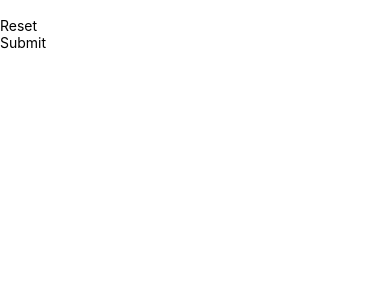
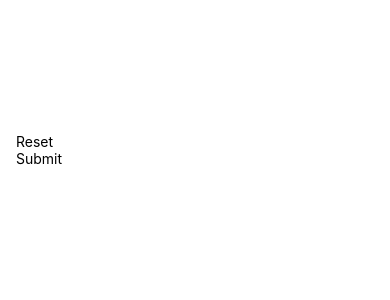
Before and after one commit to ciarancooke9/number_game_react, a React Native app: screen / in a window 390 px wide. Shown: the top 300 px of the page. Built offline with nearby package versions, Linux system fonts and the light colour scheme.

Commit message:
style added to start game screen

```diff
--- a/screens/StartGameScreen.js
+++ b/screens/StartGameScreen.js
@@ -1,10 +1,10 @@
-import { TextInput, View } from "react-native";
+import { TextInput, View, StyleSheet } from "react-native";
 
 import PrimaryButton from "../components/PrimaryButton";
 
 function StartGameScreen() {
   return (
-    <View>
+    <View style={styles.inputContainer}>
       <TextInput />
       <PrimaryButton>Reset</PrimaryButton>
       <PrimaryButton>Submit</PrimaryButton>
@@ -13,3 +13,11 @@
 }
 
 export default StartGameScreen;
+
+const styles = StyleSheet.create({
+  inputContainer: {
+    flex: 1,
+    padding: 16,
+    marginTop: 100,
+  }
+})
```
